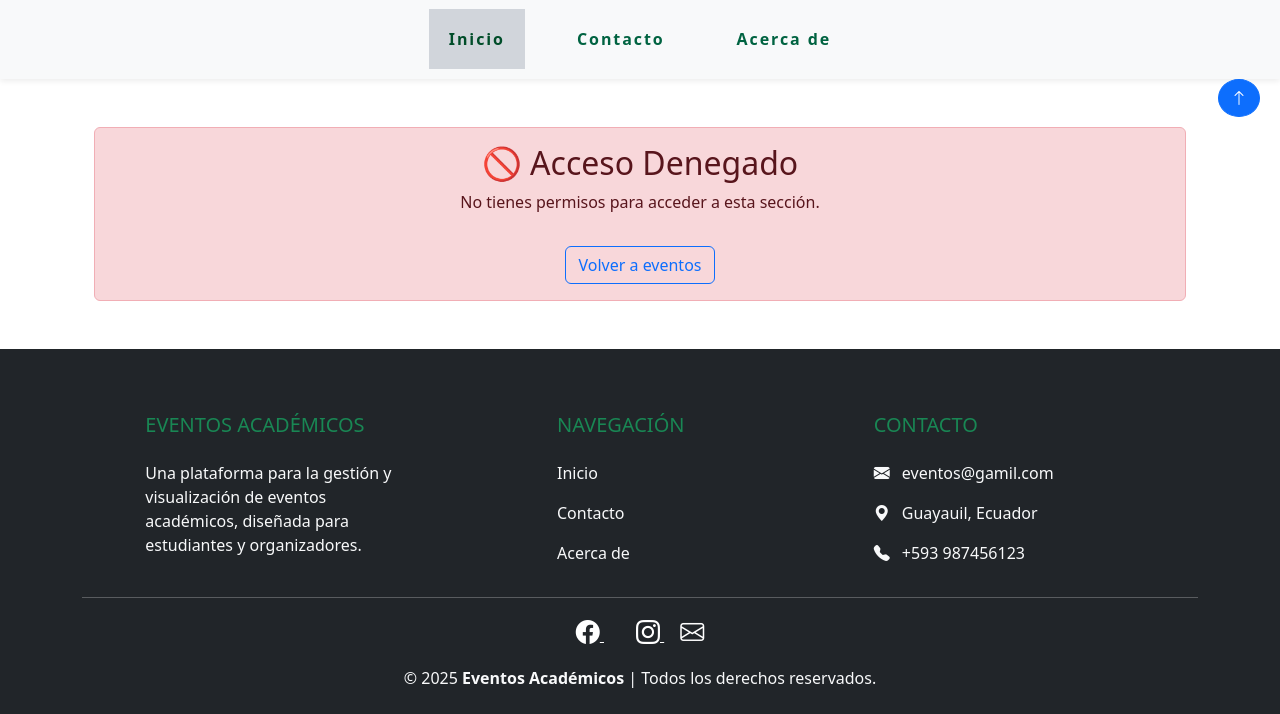
After one commit to narutojohn/sistema_eventos_django, a Django app: page /acceso_denegado/ in a window 1280 px wide. The commit adds this page. Shown: the part 663-1377 px from the top of the page. Run offline with Django 5.2, Linux system fonts and the light colour scheme; some libraries are stand-ins or nearby versions.

Commit message:
Subiendo proyecto completo para titulación

```diff
--- /dev/null
+++ b/docs/prototipofigma.txt
@@ -0,0 +1,4 @@
+
+Link para visualizar el prototipo en figma
+https://www.figma.com/design/ctK8830dVXsnrXEjkyVCq8/Untitled?node-id=0-
+1&t=0zwRmIds1XaiAndc-1
--- a/eventos/urls.py
+++ b/eventos/urls.py
@@ -1,5 +1,7 @@
 from django.urls import path
 from . import views
+from .views import EventoListCreateAPIView
+from .views import EventoDetailAPIView
 
 urlpatterns = [
     path('registro/', views.registro, name='registro'),
@@ -14,4 +16,8 @@ urlpatterns = [
     path('api/clima/', views.api_clima, name='api_clima'),
     path('contacto/', views.contacto, name='contacto'),
     path('acerca/', views.acerca, name='acerca'),
+    path('', views.inicio, name='inicio'),
+    path('api/eventos/', EventoListCreateAPIView.as_view(), name='api_eventos_list_create'),
+    path('api/eventos/<int:pk>/', EventoDetailAPIView.as_view(), name='api_evento_detail'),
+    path('acceso_denegado/', views.acceso_denegado, name='acceso_denegado'),
 ]
--- a/eventos/views.py
+++ b/eventos/views.py
@@ -17,6 +17,10 @@ import json
 from django.core.mail import send_mail
 from django.conf import settings
 from .models import RegistroPublico
+from django.contrib.auth.decorators import user_passes_test
+from rest_framework import generics, permissions
+from .serializers import EventoSerializer
+
 
 def registro(request):
     if request.method == 'POST':
@@ -28,15 +32,32 @@ def registro(request):
     else:
         form = RegistroUsuarioForm()
     return render(request, 'registration/register.html', {'form': form})
+
 @login_required
 def lista_eventos(request):
-    eventos = Evento.objects.filter(creador=request.user).prefetch_related('registros_publicos')
+    eventos = Evento.objects.all().prefetch_related('registros_publicos')
+
+    registros_por_evento = {}
+    for evento in eventos:
+        registros_por_evento[evento.id] = list(evento.registros_publicos.all())
 
     return render(request, 'eventos/lista_eventos.html', {
         'eventos': eventos,
+        'registros_por_evento': registros_por_evento,
     })
 
+
+
+def acceso_denegado(request):
+    return render(request, 'eventos/acceso_denegado.html', {'mensaje': 'No tienes permisos para acceder a esta sección.'})
+
+def es_organizador(user):
+   return user.is_authenticated and user.groups.filter(name='Organizadores').exists()
+
+
+
 @login_required
+@user_passes_test(es_organizador, login_url='acceso_denegado')
 def crear_evento(request):
     if request.method == 'POST':
         form = EventoForm(request.POST,  request.FILES)
@@ -49,9 +70,11 @@ def crear_evento(request):
         form = EventoForm()
     return render(request, 'eventos/crear_evento.html', {'form': form})
 
+
 @login_required
+@user_passes_test(es_organizador, login_url='acceso_denegado')
 def editar_evento(request, evento_id):
-    evento = get_object_or_404(Evento, id=evento_id, creador=request.user)
+    evento = get_object_or_404(Evento, id=evento_id)
     if request.method == 'POST':
         form = EventoForm(request.POST, instance=evento)
         if form.is_valid():
@@ -61,9 +84,11 @@ def editar_evento(request, evento_id):
         form = EventoForm(instance=evento)
     return render(request, 'eventos/editar_evento.html', {'form': form})
 
+
 @login_required
+@user_passes_test(es_organizador, login_url='acceso_denegado')
 def eliminar_evento(request, evento_id):
-    evento = get_object_or_404(Evento, id=evento_id, creador=request.user)
+    evento = get_object_or_404(Evento, id=evento_id)
     if request.method == 'POST':
         evento.delete()
         return redirect('lista_eventos')
@@ -173,8 +198,7 @@ def registrar_usuario_evento_publico(request, evento_id):
     except Exception as e:
         return JsonResponse({'status': 'error', 'message': 'Error al procesar el registro.'})
 
-from django.http import JsonResponse
-import requests
+
 
 def api_clima(request):
     ubicacion = request.GET.get('ubicacion')
@@ -247,3 +271,132 @@ def contacto(request):
 
 def acerca(request):
     return render(request, 'eventos/acerca.html')
+
+from rest_framework import permissions
+
+class EventoListCreateAPIView(generics.ListCreateAPIView):
+    queryset = Evento.objects.all()
+    serializer_class = EventoSerializer
+    permission_classes = [permissions.IsAuthenticated]
+
+    def perform_create(self, serializer):
+        serializer.save(creador=self.request.user)
+
+    def list(self, request, *args, **kwargs):
+        queryset = self.get_queryset()
+        serializer = self.get_serializer(queryset, many=True)
+        eventos_data = serializer.data
+
+        eventos_con_clima = []
+        for evento, data in zip(queryset, eventos_data):
+            clima = self.obtener_clima_para_ubicacion(evento.ubicacion)
+            data['clima'] = clima
+            eventos_con_clima.append(data)
+
+        return JsonResponse(eventos_con_clima, safe=False)
+
+    def obtener_clima_para_ubicacion(self, ubicacion):
+        try:
+            geocoding_url = "https://nominatim.openstreetmap.org/search"
+            params = {'q': ubicacion, 'format': 'json'}
+            georesp = requests.get(geocoding_url, params=params, headers={'User-Agent': 'eventos-app'})
+            geodata = georesp.json()
+
+            if not geodata:
+                return {'error': 'No se encontraron coordenadas'}
+
+            lat = geodata[0]['lat']
+            lon = geodata[0]['lon']
+
+            weather_url = f"https://api.open-meteo.com/v1/forecast?latitude={lat}&longitude={lon}&current_weather=true"
+            weather_resp = requests.get(weather_url)
+            weather_data = weather_resp.json()
+            current_weather = weather_data.get('current_weather')
+
+            if not current_weather:
+                return {'error': 'No se pudo obtener el clima'}
+
+            return {
+                'temperatura': current_weather.get('temperature'),
+                'descripcion': self.descripcion_clima(current_weather.get('weathercode'))
+            }
+
+        except Exception as e:
+            return {'error': 'Error al obtener clima'}
+
+    def descripcion_clima(self, weather_code):
+        weather_map = {
+            0: "Despejado",
+            1: "Mayormente despejado",
+            2: "Parcialmente nublado",
+            3: "Nublado",
+            45: "Niebla",
+            48: "Niebla con escarcha",
+            51: "Llovizna ligera",
+            53: "Llovizna moderada",
+            55: "Llovizna intensa",
+            61: "Lluvia ligera",
+            63: "Lluvia moderada",
+            65: "Lluvia fuerte",
+            71: "Nieve ligera",
+            73: "Nieve moderada",
+            75: "Nieve intensa",
+            95: "Tormenta",
+            96: "Tormenta con granizo",
+            99: "Tormenta severa"
+        }
+        return weather_map.get(weather_code, "Clima desconocido")
+
+class EventoDetailAPIView(generics.RetrieveUpdateDestroyAPIView):
+    queryset = Evento.objects.all()
+    serializer_class = EventoSerializer
+    permission_classes = [permissions.IsAuthenticated]
+
+    def retrieve(self, request, *args, **kwargs):
+        instance = self.get_object()
+        serializer = self.get_serializer(instance)
+        data = serializer.data
+
+        clima = self.obtener_clima_para_ubicacion(instance.ubicacion)
+        data['clima'] = clima
+
+        return JsonResponse(data)
+
+    def obtener_clima_para_ubicacion(self, ubicacion):
+        try:
+            geocoding_url = "https://nominatim.openstreetmap.org/search"
+            params = {'q': ubicacion, 'format': 'json'}
+            georesp = requests.get(geocoding_url, params=params, headers={'User-Agent': 'eventos-app'})
+            geodata = georesp.json()
+
+            if not geodata:
+                return {'error': 'No se encontraron coordenadas'}
+
+            lat = geodata[0]['lat']
+            lon = geodata[0]['lon']
+
+            weather_url = f"https://api.open-meteo.com/v1/forecast?latitude={lat}&longitude={lon}&current_weather=true"
+            weather_resp = requests.get(weather_url)
+            weather_data = weather_resp.json()
+            current_weather = weather_data.get('current_weather')
+
+            if not current_weather:
+                return {'error': 'No se pudo obtener el clima'}
+
+            return {
+                'temperatura': current_weather.get('temperature'),
+                'descripcion': self.descripcion_clima(current_weather.get('weathercode'))
+            }
+
+        except Exception:
+            return {'error': 'Error al obtener clima'}
+
+    def descripcion_clima(self, weather_code):
+        weather_map = {
+            0: "Despejado", 1: "Mayormente despejado", 2: "Parcialmente nublado", 3: "Nublado",
+            45: "Niebla", 48: "Niebla con escarcha", 51: "Llovizna ligera", 53: "Llovizna moderada",
+            55: "Llovizna intensa", 61: "Lluvia ligera", 63: "Lluvia moderada", 65: "Lluvia fuerte",
+            71: "Nieve ligera", 73: "Nieve moderada", 75: "Nieve intensa", 95: "Tormenta",
+            96: "Tormenta con granizo", 99: "Tormenta severa"
+        }
+        return weather_map.get(weather_code, "Clima desconocido")
--- a/eventos_app/urls.py
+++ b/eventos_app/urls.py
@@ -19,12 +19,19 @@ from django.urls import path, include
 from django.conf import settings
 from django.conf.urls.static import static
 from eventos import views
+from rest_framework_simplejwt.views import (
+    TokenObtainPairView,
+    TokenRefreshView,
+)
+
+
 urlpatterns = [
     path('admin/', admin.site.urls),
     path('', include('eventos.urls')),  # Las rutas de nuestra app
     path('accounts/', include('django.contrib.auth.urls')),  # Login y logout
     path('', views.inicio, name='inicio'),
-
+    path('api/token/', TokenObtainPairView.as_view(), name='token_obtain_pair'),
+    path('api/token/refresh/', TokenRefreshView.as_view(), name='token_refresh'),
 ]
 
 if settings.DEBUG:
--- a/static/css/estilos.css
+++ b/static/css/estilos.css
@@ -231,3 +231,10 @@ form button.btn-primary:hover {
     margin-bottom: 0.5rem;
   }
 }
+
+.botones-evento .btn {
+  padding: 4px 10px;
+  font-size: 0.85rem;
+  flex-grow: 0;
+  white-space: nowrap;
+}
--- /dev/null
+++ b/templates/eventos/acceso_denegado.html
@@ -0,0 +1,12 @@
+{% extends 'eventos/base.html' %}
+{% block title %}Acceso Denegado{% endblock %}
+
+{% block content %}
+<div class="container mt-5">
+  <div class="alert alert-danger text-center">
+    <h2>🚫 Acceso Denegado</h2>
+    <p>No tienes permisos para acceder a esta sección.</p>
+    <a href="{% url 'lista_eventos' %}" class="btn btn-outline-primary mt-3">Volver a eventos</a>
+  </div>
+</div>
+{% endblock %}
--- a/templates/eventos/base.html
+++ b/templates/eventos/base.html
@@ -6,6 +6,7 @@
     <meta name="viewport" content="width=device-width, initial-scale=1" />
     <title>{% block title %}Eventos Académicos{% endblock %}</title>
 
+    <link rel="shortcut icon" href="{% static 'img/logo.png' %}" type="image/png" />
 
     <!-- Bootstrap CSS desde CDN -->
     <link href="https://cdn.jsdelivr.net/npm/bootstrap@5.3.0/dist/css/bootstrap.min.css" rel="stylesheet">
@@ -98,7 +99,8 @@
           <div class="container justify-content-center">
             <ul class="navbar-nav flex-row">
               <li class="nav-item mx-3">
-                <a class="nav-link active" href="{% url 'lista_eventos' %}">Inicio</a>
+                <a class="nav-link active" href="{% if user.is_authenticated %}{% url 'lista_eventos' %}{% else %}{% url 'inicio' %}{% endif %}">Inicio</a>
+
               </li>
              <li class="nav-item mx-3">
                 <a class="nav-link" href="{% url 'contacto' %}">Contacto</a>
```
Also changed, not shown: eventos/serializers.py (added, +8 -0 lines), eventos_app/settings.py (+8 -0 lines), templates/eventos/lista_eventos.html (+5 -5 lines), README.md, db.sqlite3, 1 other file.
